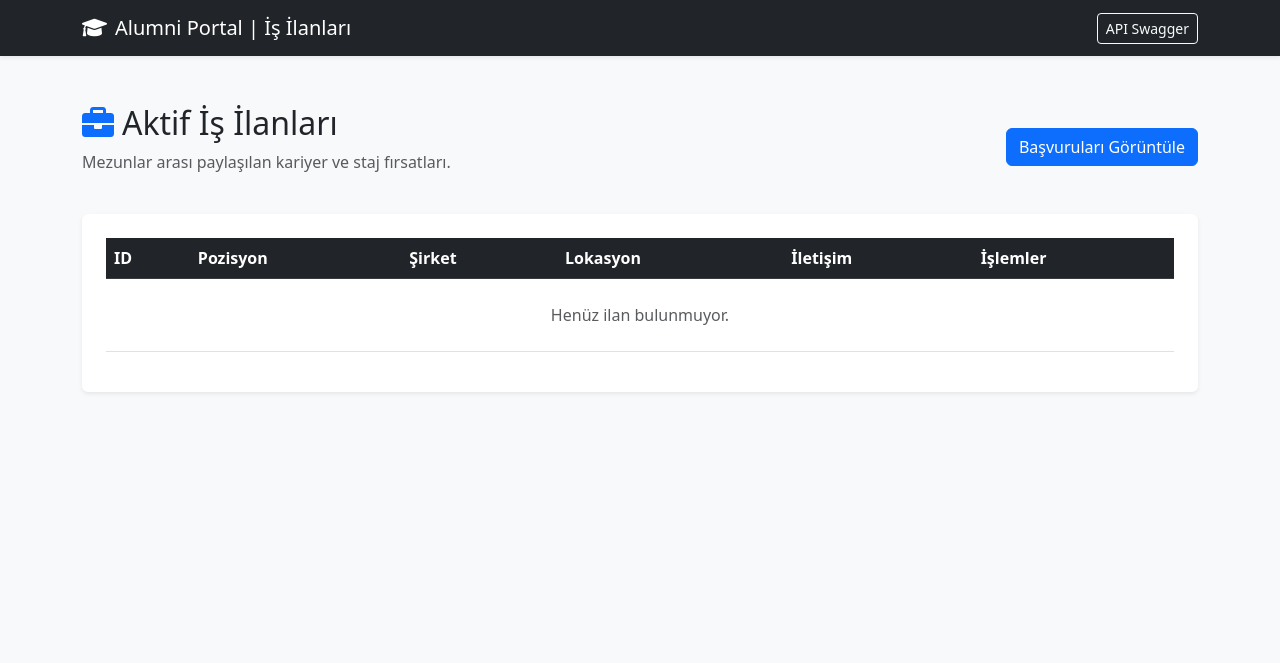
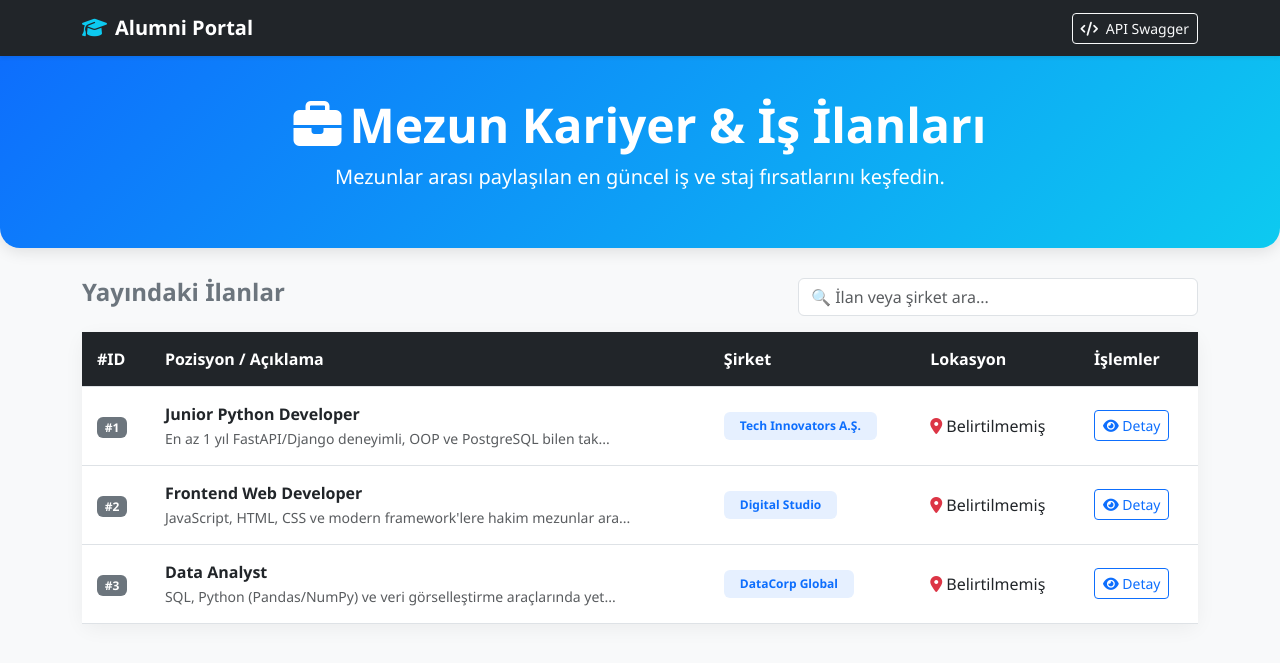
Before and after one commit to altunzeynep/alumni, a FastAPI app: page /ui/job-postings in a window 1280 px wide. Shown: the top 663 px of the page. Run offline with FastAPI, Linux system fonts and the light colour scheme; data that the repository does not hold is empty.

Commit message:
feat: complete job postings MVC web view and seed data integration

```diff
--- a/app/database.py
+++ b/app/database.py
@@ -3,16 +3,18 @@ from sqlalchemy import create_engine
 from sqlalchemy.ext.declarative import declarative_base
 from sqlalchemy.orm import sessionmaker
 
-# Veritabanı URL'si (.env'den veya varsayılan olarak)
-SQLALCHEMY_DATABASE_URL = os.getenv("DATABASE_URL", "postgresql+psycopg2://postgres:password@postgres:5432/alumni_db")
-# Engine tanımı (Eksik olan kısım burası!)
-engine = create_engine(SQLALCHEMY_DATABASE_URL)
+# Yerel ve hatasız SQLite veritabanı bağlantısı
+SQLALCHEMY_DATABASE_URL = "sqlite:///./alumni.db"
+
+# Engine tanımı (check_same_thread SQLite için gereklidir)
+engine = create_engine(
+    SQLALCHEMY_DATABASE_URL, connect_args={"check_same_thread": False}
+)
 
 # SessionLocal tanımı
 SessionLocal = sessionmaker(autocommit=False, autoflush=False, bind=engine)
 
 Base = declarative_base()
-
 
 # Veritabanı oturumunu yöneten get_db fonksiyonu
 def get_db():
--- a/app/main.py
+++ b/app/main.py
@@ -5,15 +5,21 @@ from fastapi import FastAPI, Request, HTTPException
 from fastapi.openapi.docs import get_swagger_ui_html
 from fastapi.responses import JSONResponse, HTMLResponse
 from app.controllers import router
+from app.database import engine, Base
+from app.models import *
 
+# Tabloların veritabanında var olduğundan emin oluyoruz
+Base.metadata.create_all(bind=engine)
+
+# FastAPI Uygulama Tanımı (Uvicorn'un aradığı 'app' objesi burada)
 app = FastAPI(
     title="Zeynep Altun - Alumni Tracking MVC API",
     version="4.0.0",
-    docs_url=None,  # Varsayılan dışa bağımlı Swagger'ı kapatıyoruz
+    docs_url=None,
     redoc_url=None
 )
 
-# --- 1. Logger Middleware (Logları terminale ve logs/error.logs dosyasına yazar) ---
+# --- 1. Logger Middleware ---
 os.makedirs("logs", exist_ok=True)
 
 @app.middleware("http")
@@ -37,7 +43,7 @@ async def logger_middleware(request: Request, call_next):
             f.write(error_line)
         raise exc
 
-# --- 2. 404 Guardian Middleware (Bulunamayan rotalar için şık HTML 404 sayfası) ---
+# --- 2. 404 Guardian Middleware ---
 @app.exception_handler(404)
 async def custom_404_handler(request: Request, exc: HTTPException):
     html_content = """
@@ -63,14 +69,14 @@ async def custom_404_handler(request: Request, exc: HTTPException):
     """
     return HTMLResponse(content=html_content, status_code=404)
 
-# --- 3. 5xx Guardian Middleware (Sunucu hatalarını yakalama) ---
+# --- 3. 5xx Guardian Middleware ---
 @app.exception_handler(Exception)
 async def custom_5xx_handler(request: Request, exc: Exception):
     return JSONResponse(
         status_code=500,
         content={
             "error": "Internal Server Error",
-            "message": "Sunucu tarafinda beklenmeyen bir hata olustu. Lutfen daha sonra tekrar deneyin.",
+            "message": "Sunucu tarafında beklenmeyen bir hata oluştu. Lütfen daha sonra tekrar deneyin.",
             "path": str(request.url)
         }
     )
--- a/app/models.py
+++ b/app/models.py
@@ -58,14 +58,11 @@ class JobPosting(Base):
     __table_args__ = {'extend_existing': True}
 
     id = Column(Integer, primary_key=True, index=True)
-    title = Column(String(255), nullable=False, index=True)
+    title = Column(String(120), nullable=False)
     description = Column(Text, nullable=False)
     company = Column(String(100), nullable=False)
     location = Column(String(100), nullable=True)
     created_at = Column(DateTime(timezone=True), server_default=func.now(), nullable=False)
-
-    # İsteğe bağlı: İlanı oluşturan mezun ile ilişki (Foreign Key)
-    # graduate_id = Column(Integer, ForeignKey("graduates.id"), nullable=True)
 
 class JobPostingInput(BaseModel):
     title: str
--- a/templates/job_postings.html
+++ b/templates/job_postings.html
@@ -3,46 +3,67 @@
 <head>
     <meta charset="UTF-8">
     <meta name="viewport" content="width=device-width, initial-scale=1.0">
-    <title>İş İlanları - Alumni Tracking System</title>
+    <title>Aktif İş İlanları - Alumni Portal</title>
+    <!-- Bootstrap 5 CSS -->
     <link href="https://cdn.jsdelivr.net/npm/bootstrap@5.3.0/dist/css/bootstrap.min.css" rel="stylesheet">
-    <link href="https://cdnjs.cloudflare.com/ajax/libs/font-awesome/6.0.0/css/all.min.css" rel="stylesheet">
+    <!-- FontAwesome İkonları -->
+    <link href="https://cdnjs.cloudflare.com/ajax/libs/font-awesome/6.4.0/css/all.min.css" rel="stylesheet">
+    <style>
+        body { background-color: #f8f9fa; font-family: 'Segoe UI', Tahoma, Geneva, Verdana, sans-serif; }
+        .hero-section { background: linear-gradient(135deg, #0d6efd, #0dcaf0); color: white; padding: 40px 0; border-radius: 0 0 20px 20px; margin-bottom: 30px; box-shadow: 0 4px 15px rgba(0,0,0,0.1); }
+        .card { border: none; border-radius: 12px; box-shadow: 0 5px 20px rgba(0,0,0,0.05); }
+        .table th { background-color: #212529; color: white; font-weight: 600; padding: 15px; }
+        .table td { padding: 15px; vertical-align: middle; }
+        .search-box { max-width: 400px; }
+    </style>
 </head>
-<body class="bg-light">
-    <nav class="navbar navbar-dark bg-dark shadow-sm">
+<body>
+
+    <!-- Üst Navbar -->
+    <nav class="navbar navbar-expand-lg navbar-dark bg-dark shadow-sm">
         <div class="container">
-            <a class="navbar-brand" href="#"><i class="fas fa-graduation-cap me-2"></i>Alumni Portal | İş İlanları</a>
-            <a href="/api/swagger" target="_blank" class="btn btn-outline-light btn-sm">API Swagger</a>
+            <a class="navbar-brand fw-bold" href="#"><i class="fas fa-graduation-cap me-2 text-info"></i>Alumni Portal</a>
+            <div class="d-flex">
+                <a href="/api/swagger" target="_blank" class="btn btn-outline-light btn-sm"><i class="fas fa-code me-1"></i> API Swagger</a>
+            </div>
         </div>
     </nav>
 
-    <div class="container my-5">
-        <div class="row mb-4 align-items-center">
-            <div class="col">
-                <h2><i class="fas fa-briefcase text-primary me-2"></i>Aktif İş İlanları</h2>
-                <p class="text-muted">Mezunlar arası paylaşılan kariyer ve staj fırsatları.</p>
-            </div>
-            <div class="col-auto">
-                <a href="/ui/applications" class="btn btn-primary">Başvuruları Görüntüle</a>
+    <!-- Hero Başlık Alanı -->
+    <div class="hero-section text-center">
+        <div class="container">
+            <h1 class="display-5 fw-bold"><i class="fas fa-briefcase me-2"></i>Mezun Kariyer & İş İlanları</h1>
+            <p class="lead mt-2">Mezunlar arası paylaşılan en güncel iş ve staj fırsatlarını keşfedin.</p>
         </div>
     </div>
 
-        <div class="card shadow-sm border-0">
-            <div class="card-body p-4">
+    <!-- Ana İçerik ve Tablo -->
+    <div class="container mb-5">
+        <div class="row mb-3 align-items-center">
+            <div class="col-md-6">
+                <h4 class="text-secondary fw-semibold">Yayındaki İlanlar</h4>
+            </div>
+            <div class="col-md-6 text-md-end">
+                <input type="text" id="searchInput" class="form-control search-box d-inline-block" placeholder="🔍 İlan veya şirket ara...">
+            </div>
+        </div>
+
+        <div class="card">
+            <div class="card-body p-0">
                 <div class="table-responsive">
-                    <table class="table table-hover align-middle">
-                        <thead class="table-dark">
+                    <table class="table table-hover mb-0" id="jobTable">
+                        <thead>
                             <tr>
-                                <th>ID</th>
-                                <th>Pozisyon</th>
+                                <th>#ID</th>
+                                <th>Pozisyon / Açıklama</th>
                                 <th>Şirket</th>
                                 <th>Lokasyon</th>
-                                <th>İletişim</th>
                                 <th>İşlemler</th>
                             </tr>
                         </thead>
                         <tbody id="jobTableBody">
                             <tr>
-                                <td colspan="6" class="text-center py-4 text-muted">Yükleniyor...</td>
+                                <td colspan="5" class="text-center py-4 text-muted">Yükleniyor...</td>
                             </tr>
                         </tbody>
                     </table>
@@ -51,33 +72,52 @@
         </div>
     </div>
 
+    <!-- JavaScript ile Dinamik Veri Çekme ve Filtreleme -->
     <script>
+        let allJobs = [];
+
         fetch('/api/job-postings')
             .then(res => res.json())
             .then(data => {
+                allJobs = data;
+                renderTable(allJobs);
+            })
+            .catch(err => {
+                document.getElementById('jobTableBody').innerHTML = `<tr><td colspan="5" class="text-center text-danger py-4">Veriler yüklenirken hata oluştu.</td></tr>`;
+            });
+
+        function renderTable(jobs) {
             const tbody = document.getElementById('jobTableBody');
-                if (data.length === 0) {
-                    tbody.innerHTML = `<tr><td colspan="6" class="text-center py-4 text-muted">Henüz ilan bulunmuyor.</td></tr>`;
+            if (jobs.length === 0) {
+                tbody.innerHTML = `<tr><td colspan="5" class="text-center py-4 text-muted">Henüz kayıtlı iş ilanı bulunmuyor.</td></tr>`;
                 return;
             }
             tbody.innerHTML = '';
-                data.forEach(job => {
+            jobs.forEach(job => {
                 tbody.innerHTML += `
                     <tr>
-                            <td><strong>#${job.id}</strong></td>
-                            <td><span class="fw-bold text-dark">${job.title}</span><br><small class="text-muted">${job.description ? job.description.substring(0, 50) : ''}...</small></td>
-                            <td><span class="badge bg-secondary">${job.company}</span></td>
-                            <td>${job.location || 'Belirtilmemiş'}</td>
-                            <td><code>${job.contact_email}</code></td>
+                        <td><span class="badge bg-secondary">#${job.id}</span></td>
                         <td>
-                                <a href="/api/job-postings/${job.id}/applications" target="_blank" class="btn btn-sm btn-outline-info">Başvurular</a>
+                            <div class="fw-bold text-dark">${job.title}</div>
+                            <small class="text-muted">${job.description ? job.description.substring(0, 65) + '...' : 'Açıklama yok'}</small>
+                        </td>
+                        <td><span class="badge bg-primary bg-opacity-10 text-primary px-3 py-2">${job.company}</span></td>
+                        <td><i class="fas fa-map-marker-alt text-danger me-1"></i>${job.city || 'Belirtilmemiş'}</td>
+                        <td>
+                            <a href="/api/swagger" class="btn btn-sm btn-outline-primary"><i class="fas fa-eye"></i> Detay</a>
                         </td>
                     </tr>
                 `;
             });
-            })
-            .catch(err => {
-                document.getElementById('jobTableBody').innerHTML = `<tr><td colspan="6" class="text-center text-danger">Veriler yüklenirken hata oluştu.</td></tr>`;
+        }
+
+        // Arama Filtresi
+        document.getElementById('searchInput').addEventListener('input', function(e) {
+            const term = e.target.value.toLowerCase();
+            const filtered = allJobs.filter(job =>
+                job.title.toLowerCase().includes(term) || job.company.toLowerCase().includes(term)
+            );
+            renderTable(filtered);
         });
     </script>
 </body>
```
Also changed, not shown: DESIGN.MD (added, +7 -0 lines), app/controllers.py (+13 -30 lines), brand.md (added, +1 -0 lines), README.md, alumni.db (added), 1 other file. Lines whose indentation alone changed are shown as unchanged.
